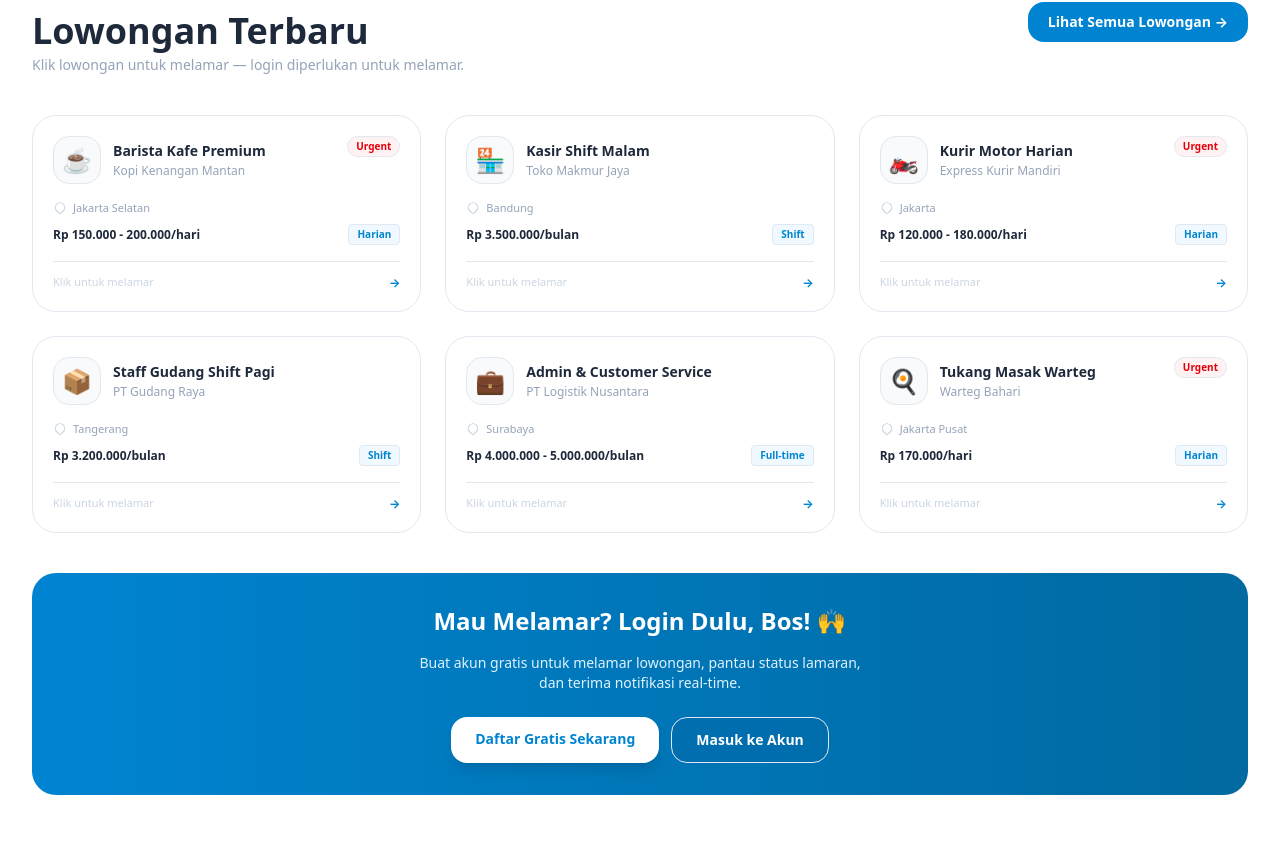
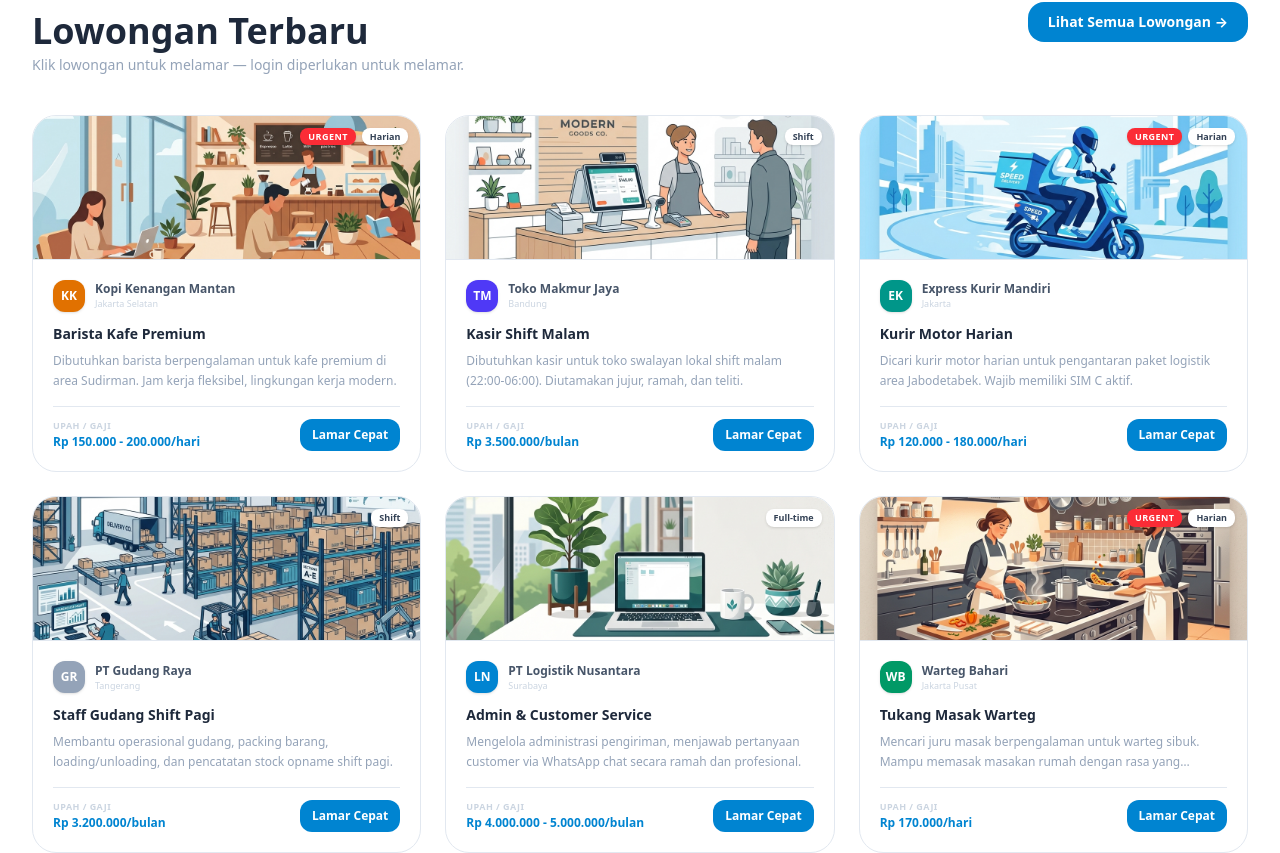
Before and after one commit to ahmadrofiussuud/KerjaIn, a Next.js app: page / in a window 1280 px wide. Shown: the part 2530-3383 px from the top of the page. Built offline with nearby package versions, Linux system fonts and the light colour scheme.

Commit message:
feat: show cover images and company initials in landing page job cards

```diff
--- a/src/app/page.tsx
+++ b/src/app/page.tsx
@@ -5,6 +5,7 @@ import Link from "next/link";
 import { useRouter } from "next/navigation";
 import { PublicNavbar } from "@/components/layout/public-navbar";
 import { Footer } from "@/components/layout/footer";
+import { cn } from "@/lib/utils";
 
 // Preview jobs for landing page (hanya sebagai teaser)
 const previewJobs = [
@@ -16,7 +17,10 @@ const previewJobs = [
     salary: "Rp 150.000 - 200.000/hari",
     type: "Harian",
     is_urgent: true,
-    emoji: "☕",
+    cover: "/barista_cover_1782741796312.png",
+    companyInitials: "KK",
+    companyColor: "bg-amber-600",
+    description: "Dibutuhkan barista berpengalaman untuk kafe premium di area Sudirman. Jam kerja fleksibel, lingkungan kerja modern.",
   },
   {
     id: "j2",
@@ -26,7 +30,10 @@ const previewJobs = [
     salary: "Rp 3.500.000/bulan",
     type: "Shift",
     is_urgent: false,
-    emoji: "🏪",
+    cover: "/cashier_cover_1782741807800.png",
+    companyInitials: "TM",
+    companyColor: "bg-indigo-600",
+    description: "Dibutuhkan kasir untuk toko swalayan lokal shift malam (22:00-06:00). Diutamakan jujur, ramah, dan teliti.",
   },
   {
     id: "j3",
@@ -36,7 +43,10 @@ const previewJobs = [
     salary: "Rp 120.000 - 180.000/hari",
     type: "Harian",
     is_urgent: true,
-    emoji: "🏍️",
+    cover: "/courier_cover_1782741835656.png",
+    companyInitials: "EK",
+    companyColor: "bg-teal-600",
+    description: "Dicari kurir motor harian untuk pengantaran paket logistik area Jabodetabek. Wajib memiliki SIM C aktif.",
   },
   {
     id: "j4",
@@ -46,7 +56,10 @@ const previewJobs = [
     salary: "Rp 3.200.000/bulan",
     type: "Shift",
     is_urgent: false,
-    emoji: "📦",
+    cover: "/warehouse_cover_1782741851815.png",
+    companyInitials: "GR",
+    companyColor: "bg-slate-500",
+    description: "Membantu operasional gudang, packing barang, loading/unloading, dan pencatatan stock opname shift pagi.",
   },
   {
     id: "j5",
@@ -56,7 +69,10 @@ const previewJobs = [
     salary: "Rp 4.000.000 - 5.000.000/bulan",
     type: "Full-time",
     is_urgent: false,
-    emoji: "💼",
+    cover: "/office_cover_1782741819514.png",
+    companyInitials: "LN",
+    companyColor: "bg-sky-600",
+    description: "Mengelola administrasi pengiriman, menjawab pertanyaan customer via WhatsApp chat secara ramah dan profesional.",
   },
   {
     id: "j6",
@@ -66,7 +82,10 @@ const previewJobs = [
     salary: "Rp 170.000/hari",
     type: "Harian",
     is_urgent: true,
-    emoji: "🍳",
+    cover: "/cooking_cover_1782741864976.png",
+    companyInitials: "WB",
+    companyColor: "bg-emerald-600",
+    description: "Mencari juru masak berpengalaman untuk warteg sibuk. Mampu memasak masakan rumah dengan rasa yang konsisten.",
   },
 ];
 
@@ -389,44 +408,66 @@ export default function LandingPage() {
               <button
                 key={job.id}
                 onClick={handleJobClick}
-                className="text-left p-5 bg-white rounded-2xl border border-slate-200 hover:border-sky-400 hover:shadow-lg hover:-translate-y-0.5 transition-all group w-full"
+                className="text-left bg-white rounded-2xl border border-slate-200 hover:border-sky-400 hover:shadow-lg hover:-translate-y-1 transition-all duration-300 group w-full overflow-hidden flex flex-col justify-between"
               >
-                {/* Header row */}
-                <div className="flex items-start justify-between gap-3 mb-4">
-                  <div className="flex items-center gap-3">
-                    <div className="h-12 w-12 rounded-xl bg-slate-100 border border-slate-200 flex items-center justify-center text-2xl group-hover:bg-sky-50 group-hover:border-sky-200 transition-colors shrink-0">
-                      {job.emoji}
-                    </div>
-                    <div>
-                      <h3 className="font-bold text-slate-900 text-sm group-hover:text-sky-700 transition-colors">{job.title}</h3>
-                      <p className="text-xs text-slate-500 mt-0.5">{job.company}</p>
-                    </div>
-                  </div>
-                  {job.is_urgent && (
-                    <span className="text-[10px] font-bold px-2 py-0.5 rounded-full bg-red-50 text-red-600 border border-red-200 shrink-0">
-                      Urgent
+                {/* Cover Image */}
+                <div className="relative w-full h-36 overflow-hidden bg-slate-100 border-b border-slate-200 shrink-0">
+                  <img
+                    src={job.cover}
+                    alt={job.title}
+                    className="w-full h-full object-cover transition-transform duration-500 group-hover:scale-105"
+                  />
+                  {/* Badges on Cover */}
+                  <div className="absolute top-3 right-3 flex items-center gap-1.5 flex-wrap">
+                    {job.is_urgent && (
+                      <span className="px-2 py-0.5 bg-red-500 text-white text-[9px] font-bold rounded-md shadow-sm uppercase tracking-wider">
+                        Urgent
+                      </span>
+                    )}
+                    <span className="px-2 py-0.5 bg-white text-slate-800 text-[9px] font-bold rounded-md shadow-sm">
+                      {job.type}
                     </span>
-                  )}
-                </div>
-
-                {/* Info row */}
-                <div className="space-y-2">
-                  <div className="flex items-center gap-1.5 text-[11px] text-slate-500">
-                    <svg className="w-3.5 h-3.5 text-slate-400 shrink-0" fill="none" viewBox="0 0 24 24" stroke="currentColor" strokeWidth="2">
-                      <path strokeLinecap="round" strokeLinejoin="round" d="M17.657 16.657L13.414 20.9a1.998 1.998 0 01-2.827 0l-4.244-4.243a8 8 0 1111.314 0z" />
-                    </svg>
-                    {job.location}
-                  </div>
-                  <div className="flex items-center justify-between">
-                    <span className="text-xs font-bold text-slate-900">{job.salary}</span>
-                    <span className="text-[10px] font-bold px-2 py-0.5 rounded bg-sky-50 text-sky-600 border border-sky-100">{job.type}</span>
                   </div>
                 </div>
 
-                {/* CTA hint */}
-                <div className="mt-4 pt-3 border-t border-slate-100 flex items-center justify-between">
-                  <span className="text-[11px] text-slate-400 font-medium">Klik untuk melamar</span>
-                  <span className="text-sky-600 text-xs font-bold group-hover:translate-x-1 transition-transform inline-block">→</span>
+                {/* Content Body */}
+                <div className="p-5 flex-1 flex flex-col justify-between space-y-4">
+                  <div className="space-y-3">
+                    {/* Company Info */}
+                    <div className="flex items-center gap-2.5">
+                      <div className={cn(
+                        "h-8 w-8 rounded-lg flex items-center justify-center text-xs font-extrabold text-white shrink-0 shadow-sm",
+                        job.companyColor
+                      )}>
+                        {job.companyInitials}
+                      </div>
+                      <div>
+                        <p className="text-xs font-bold text-slate-700 leading-none">{job.company}</p>
+                        <p className="text-[9px] text-slate-400 mt-1 leading-none">{job.location}</p>
+                      </div>
+                    </div>
+
+                    {/* Position & Description */}
+                    <div>
+                      <h3 className="font-extrabold text-slate-900 text-sm leading-snug group-hover:text-sky-600 transition-colors line-clamp-1">
+                        {job.title}
+                      </h3>
+                      <p className="text-xs text-slate-500 mt-2 line-clamp-2 leading-relaxed">
+                        {job.description}
+                      </p>
+                    </div>
+                  </div>
+
+                  {/* Salary & Action hint */}
+                  <div className="pt-3 border-t border-slate-100 flex items-center justify-between gap-2 mt-auto">
+                    <div>
+                      <p className="text-[9px] text-slate-450 font-bold uppercase tracking-wider leading-none text-slate-400">Upah / Gaji</p>
+                      <p className="text-xs font-black text-sky-600 mt-1">{job.salary}</p>
+                    </div>
+                    <span className="px-3 py-2 bg-sky-600 text-white text-xs font-bold rounded-lg group-hover:bg-sky-500 transition-colors shrink-0">
+                      Lamar Cepat
+                    </span>
+                  </div>
                 </div>
               </button>
             ))}
```
